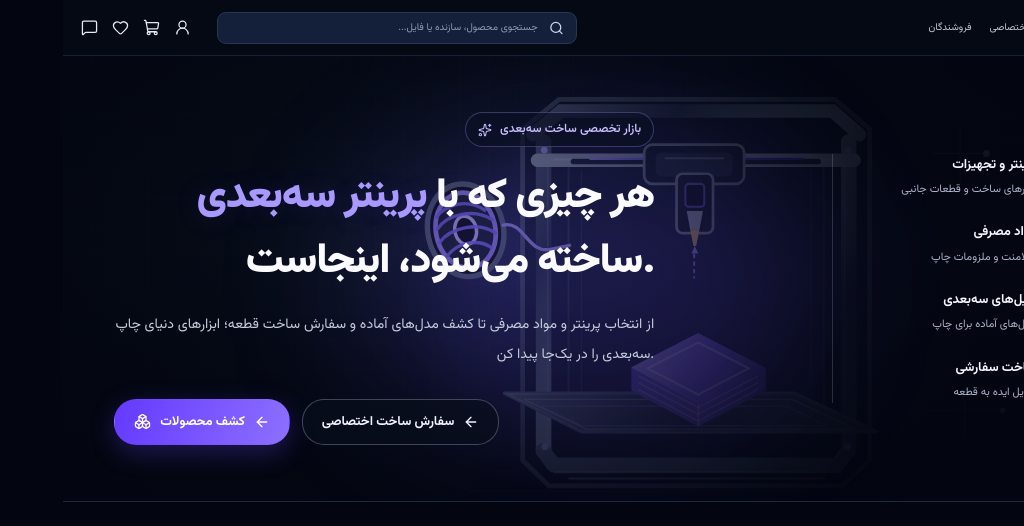
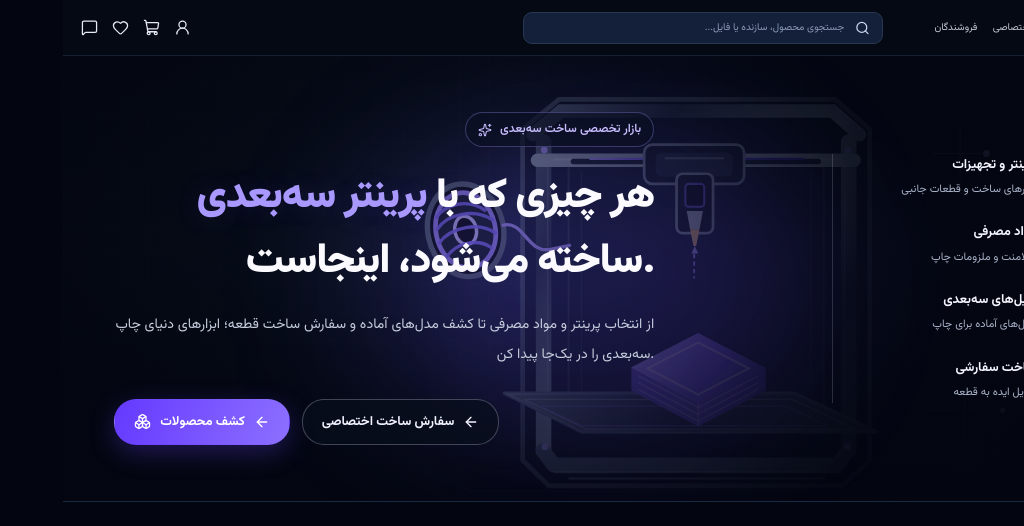
Before and after one commit to ParisaAtaee2000/web-projects, a React (Vite) app in the folder 3d-marketplace/: page / in a window 1280 px wide. Shown: the top 526 px of the page, without its empty margins (256-1280 px from the left). Built offline with nearby package versions, Linux system fonts and the light colour scheme.

Commit message:
Center header search and preserve right-aligned brand

```diff
--- a/3d-marketplace/src/components/header/header.css
+++ b/3d-marketplace/src/components/header/header.css
@@ -1,21 +1,24 @@
 .reference-header {
-  height: 56px;
+  position: relative;
+  z-index: 5;
   display: grid;
-  grid-template-columns: auto minmax(180px, 360px) minmax(0, 1fr) auto;
-  grid-template-areas: "actions search nav brand";
+  grid-template-columns: minmax(0, 1fr) minmax(240px, 360px) minmax(0, 1fr);
+  grid-template-areas: "actions search nav";
   align-items: center;
   column-gap: clamp(14px, 2vw, 28px);
+  height: 56px;
   padding: 0 18px;
+  border-bottom: 1px solid #172035;
   background: #050914;
-  border-bottom: 1px solid #172035;
   color: #f7f7ff;
-  position: relative;
-  z-index: 5;
   direction: ltr;
 }
 
 .brand {
-  grid-area: brand;
+  position: absolute;
+  top: 50%;
+  right: 18px;
+  z-index: 2;
   display: flex;
   align-items: center;
   justify-self: end;
@@ -24,6 +27,7 @@
   font-weight: 800;
   letter-spacing: -.5px;
   direction: rtl;
+  transform: translateY(-50%);
 }
 
 .brand__mark {
@@ -42,17 +46,17 @@
 
 .header-search {
   grid-area: search;
-  height: 32px;
   display: flex;
   align-items: center;
   gap: 9px;
   width: 100%;
   min-width: 0;
+  height: 32px;
   max-width: none;
   padding: 0 12px;
-  background: #142039;
   border: 1px solid #263653;
   border-radius: 9px;
+  background: #142039;
   color: #cdd8f4;
   direction: rtl;
 }
@@ -60,9 +64,9 @@
 .header-search input {
   width: 100%;
   min-width: 0;
-  background: transparent;
   border: 0;
   outline: 0;
+  background: transparent;
   color: #fff;
   font-size: 10px;
 }
@@ -77,16 +81,17 @@
   align-items: stretch;
   align-self: stretch;
   justify-content: flex-start;
-  gap: clamp(10px, 1.4vw, 20px);
+  gap: clamp(10px, 1.2vw, 18px);
   min-width: 0;
+  padding-right: 126px;
   white-space: nowrap;
   direction: rtl;
 }
 
 .header-nav__item {
+  position: relative;
   display: flex;
   align-items: center;
-  position: relative;
   font-size: 10px;
   color: #c5c8d5;
 }
@@ -96,13 +101,13 @@
 }
 
 .header-nav__item.is-active:after {
-  content: "";
-  height: 2px;
   position: absolute;
+  right: 0;
   bottom: 0;
   left: 0;
-  right: 0;
+  height: 2px;
   background: #7459ff;
+  content: "";
 }
 
 .header-actions {
@@ -129,13 +134,14 @@
 
 @media (max-width: 1050px) {
   .reference-header {
-    grid-template-columns: auto minmax(145px, 260px) minmax(0, 1fr) auto;
+    grid-template-columns: minmax(0, 1fr) minmax(220px, 280px) minmax(0, 1fr);
     column-gap: 14px;
     padding-inline: 14px;
   }
 
   .header-nav {
-    gap: 10px;
+    gap: 8px;
+    padding-right: 108px;
   }
 
   .header-nav__item {
@@ -162,11 +168,11 @@
   }
 
   .brand {
+    position: static;
+    top: auto;
+    right: auto;
+    transform: none;
     justify-self: end;
-  }
-
-  .header-actions {
-    justify-self: start;
   }
 
   .header-search {
@@ -178,10 +184,15 @@
     overflow-x: auto;
     overflow-y: hidden;
     gap: 16px;
+    padding-right: 0;
   }
 
   .header-nav__item {
     flex: 0 0 auto;
     font-size: 10px;
   }
+
+  .header-actions {
+    justify-self: start;
+  }
 }
```
